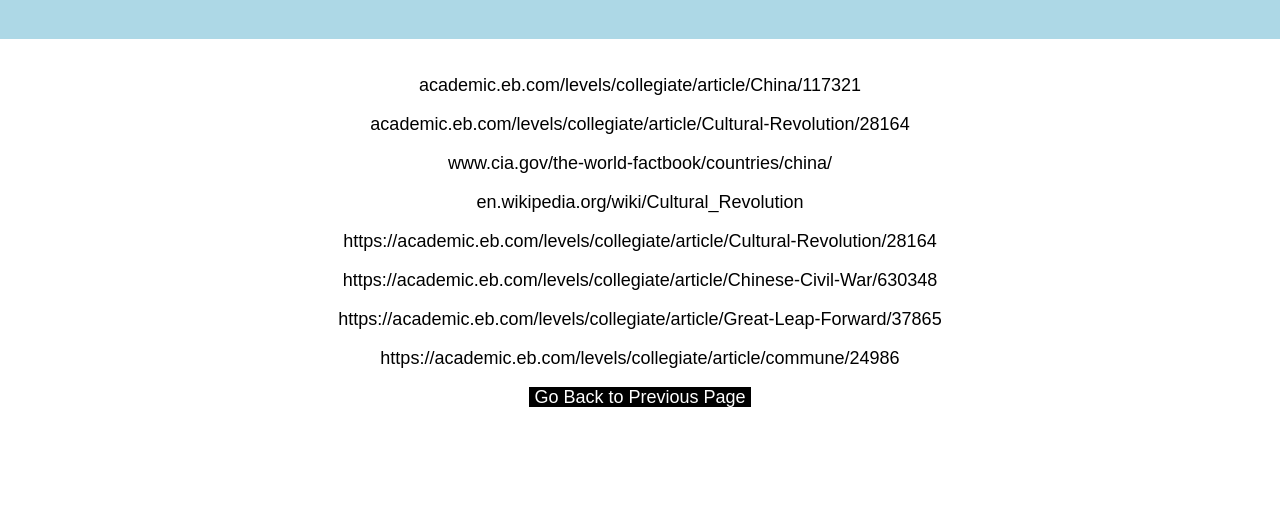
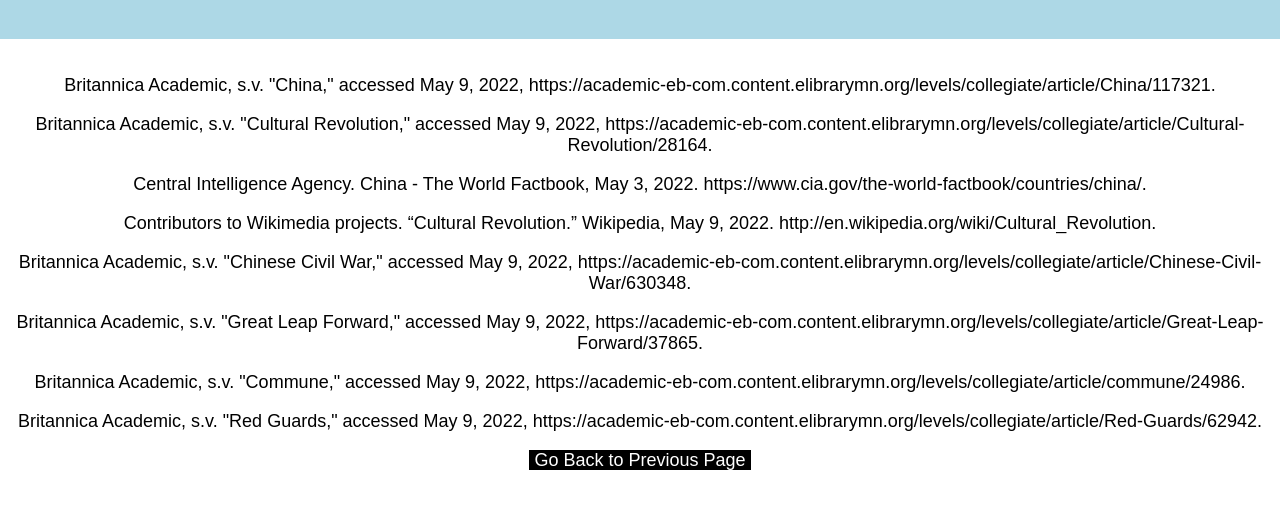
Before and after one commit to a20028074/History-CulturalRevolution, a plain HTML site: page citations.html in a window 1280 px wide. Shown: the part 100-608 px from the top of the page. Drawn offline with Linux system fonts and the light colour scheme.

Commit message:
Updated Citations
Changed the link names to Chicago

```diff
--- a/citations.html
+++ b/citations.html
@@ -10,21 +10,21 @@
 
     <div class="citations">
         <br></br>
-        <a href="https://academic.eb.com/levels/collegiate/article/China/117321">academic.eb.com/levels/collegiate/article/China/117321</a>
+        <a href="https://academic.eb.com/levels/collegiate/article/China/117321">Britannica Academic, s.v. "China," accessed May 9, 2022, https://academic-eb-com.content.elibrarymn.org/levels/collegiate/article/China/117321.</a>
         <br></br>
-        <a href="https://academic.eb.com/levels/collegiate/article/Cultural-Revolution/28164">academic.eb.com/levels/collegiate/article/Cultural-Revolution/28164</a>
+        <a href="https://academic.eb.com/levels/collegiate/article/Cultural-Revolution/28164">Britannica Academic, s.v. "Cultural Revolution," accessed May 9, 2022, https://academic-eb-com.content.elibrarymn.org/levels/collegiate/article/Cultural-Revolution/28164.</a>
         <br></br>
-        <a href="https://www.cia.gov/the-world-factbook/countries/china/">www.cia.gov/the-world-factbook/countries/china/</a>
+        <a href="https://www.cia.gov/the-world-factbook/countries/china/">  Central Intelligence Agency. China - The World Factbook, May 3, 2022. https://www.cia.gov/the-world-factbook/countries/china/.</a>
         <br></br>
-        <a href="https://en.wikipedia.org/wiki/Cultural_Revolution">en.wikipedia.org/wiki/Cultural_Revolution</a>
+        <a href="https://en.wikipedia.org/wiki/Cultural_Revolution">  Contributors to Wikimedia projects. “Cultural Revolution.” Wikipedia, May 9, 2022. http://en.wikipedia.org/wiki/Cultural_Revolution.</a>
         <br></br>
-        <a href="https://academic.eb.com/levels/collegiate/article/Cultural-Revolution/28164">https://academic.eb.com/levels/collegiate/article/Cultural-Revolution/28164</a>
+        <a href="https://academic.eb.com/levels/collegiate/article/Chinese-Civil-War/630348">Britannica Academic, s.v. "Chinese Civil War," accessed May 9, 2022, https://academic-eb-com.content.elibrarymn.org/levels/collegiate/article/Chinese-Civil-War/630348.</a>
         <br></br>
-        <a href="https://academic.eb.com/levels/collegiate/article/Chinese-Civil-War/630348">https://academic.eb.com/levels/collegiate/article/Chinese-Civil-War/630348</a>
+        <a href="https://academic.eb.com/levels/collegiate/article/Great-Leap-Forward/37865">Britannica Academic, s.v. "Great Leap Forward," accessed May 9, 2022, https://academic-eb-com.content.elibrarymn.org/levels/collegiate/article/Great-Leap-Forward/37865.</a>
         <br></br>
-        <a href="https://academic.eb.com/levels/collegiate/article/Great-Leap-Forward/37865">https://academic.eb.com/levels/collegiate/article/Great-Leap-Forward/37865</a>
+        <a href="https://academic.eb.com/levels/collegiate/article/commune/24986">Britannica Academic, s.v. "Commune," accessed May 9, 2022, https://academic-eb-com.content.elibrarymn.org/levels/collegiate/article/commune/24986.</a>
         <br></br>
-        <a href="https://academic.eb.com/levels/collegiate/article/commune/24986">https://academic.eb.com/levels/collegiate/article/commune/24986</a>
+        <a href="https://academic-eb-com.content.elibrarymn.org/levels/collegiate/article/Red-Guards/62942">Britannica Academic, s.v. "Red Guards," accessed May 9, 2022, https://academic-eb-com.content.elibrarymn.org/levels/collegiate/article/Red-Guards/62942.</a>
         <br></br>
         <a class="back_button" href="javascript:history.back()">&nbsp;Go Back to Previous Page&nbsp;</a>
     </div>
```
